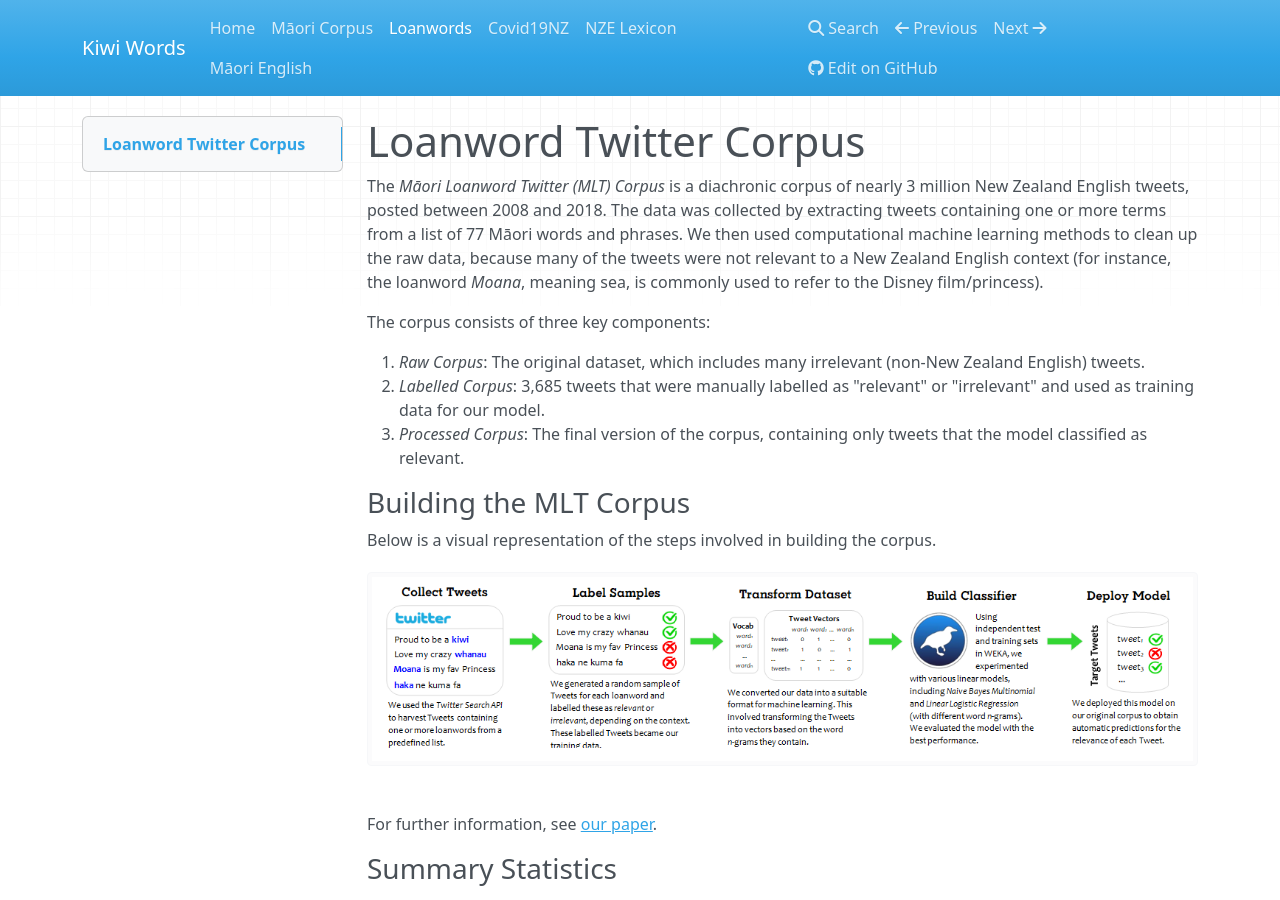
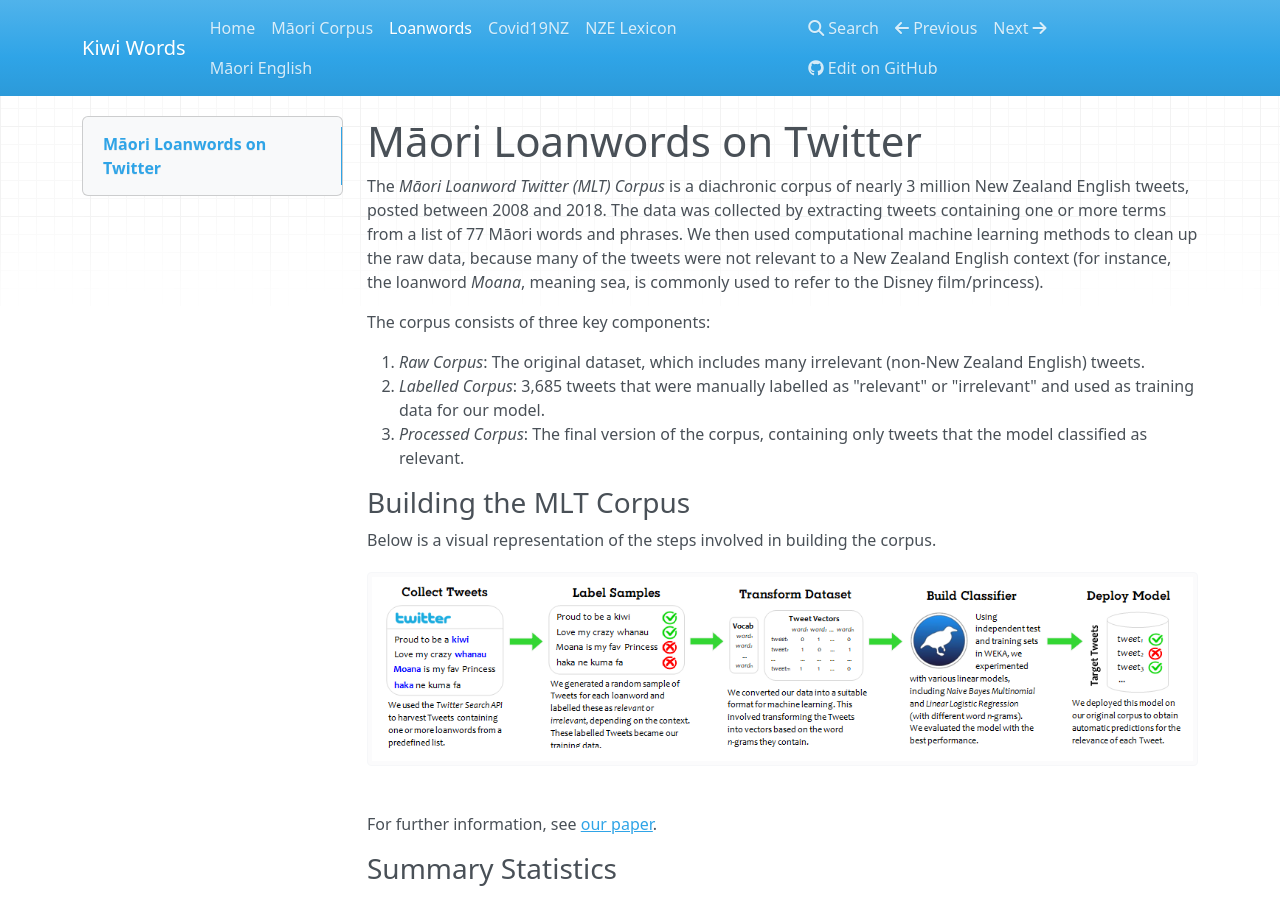
Before and after one commit to Waikato/kiwiwords, an MkDocs documentation site: the page built from docs/corpus.md, in a window 1280 px wide and 900 px high. Built offline with MkDocs 1.6.1, drawn with Linux system fonts in a browser that asks for light colours; nearby versions of some CDN libraries.

Commit message:
Update corpus.md
Updated title

```diff
--- a/docs/corpus.md
+++ b/docs/corpus.md
@@ -1,4 +1,4 @@
-# Loanword Twitter Corpus
+# Māori Loanwords on Twitter
 The *Māori Loanword Twitter (MLT) Corpus* is a diachronic corpus of nearly 3 million New Zealand English tweets, posted between 2008 and 2018. The data was collected by extracting tweets containing one or more terms from a list of 77 Māori words and phrases. We then used computational machine learning methods to clean up the raw data, because many of the tweets were not relevant to a New Zealand English context (for instance, the loanword <i>Moana</i>, meaning sea, is commonly used to refer to the Disney film/princess).
 
 The corpus consists of three key components:
```
